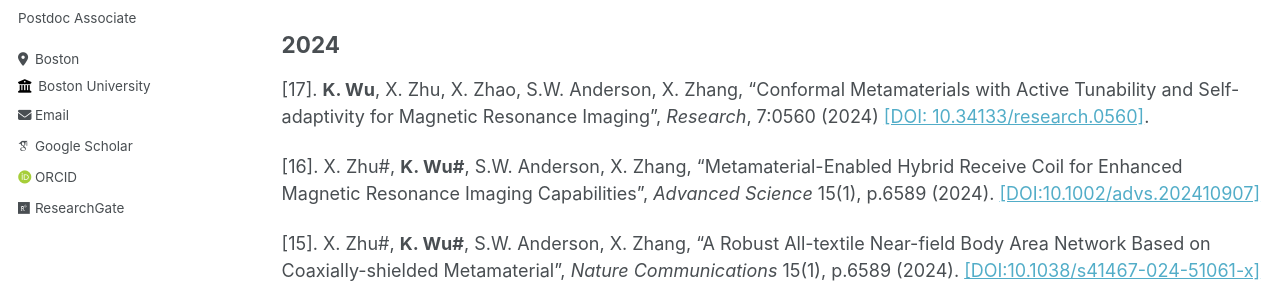
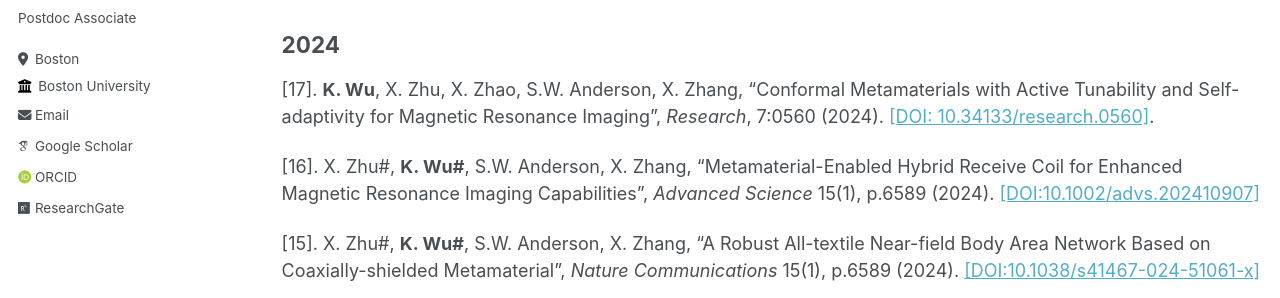
Before and after one commit to wuke0305/wuke0305.github.io, a Jekyll site: the page built from _pages/publications.md, in a window 1280 px wide and 900 px high. Shown: the part 307-605 px from the top of the window. Built offline with Jekyll 4.4.1, drawn with Linux system fonts in a browser that asks for light colours; some web fonts are replaced.

```diff
--- a/_pages/publications.md
+++ b/_pages/publications.md
@@ -16,7 +16,7 @@ More about my research can be found on [Google Scholar profile](https://scholar.
 
 2024
 ----
-[17].	__K. Wu__, X. Zhu, X. Zhao, S.W. Anderson, X. Zhang, “Conformal Metamaterials with Active Tunability and Self-adaptivity for Magnetic Resonance Imaging”, _Research_, 7:0560 (2024) [[DOI: 10.34133/research.0560]](https://spj.science.org/doi/10.34133/research.0560).
+[17].	__K. Wu__, X. Zhu, X. Zhao, S.W. Anderson, X. Zhang, “Conformal Metamaterials with Active Tunability and Self-adaptivity for Magnetic Resonance Imaging”, _Research_, 7:0560 (2024). [[DOI: 10.34133/research.0560]](https://spj.science.org/doi/10.34133/research.0560).
 
 [16].	X. Zhu#, __K. Wu#__, S.W. Anderson, X. Zhang, “Metamaterial-Enabled Hybrid Receive Coil for Enhanced Magnetic Resonance Imaging Capabilities”, _Advanced Science_ 15(1), p.6589 (2024). [[DOI:10.1002/advs.202410907]](https://doi.org/10.1002/advs.202410907)
 
```
